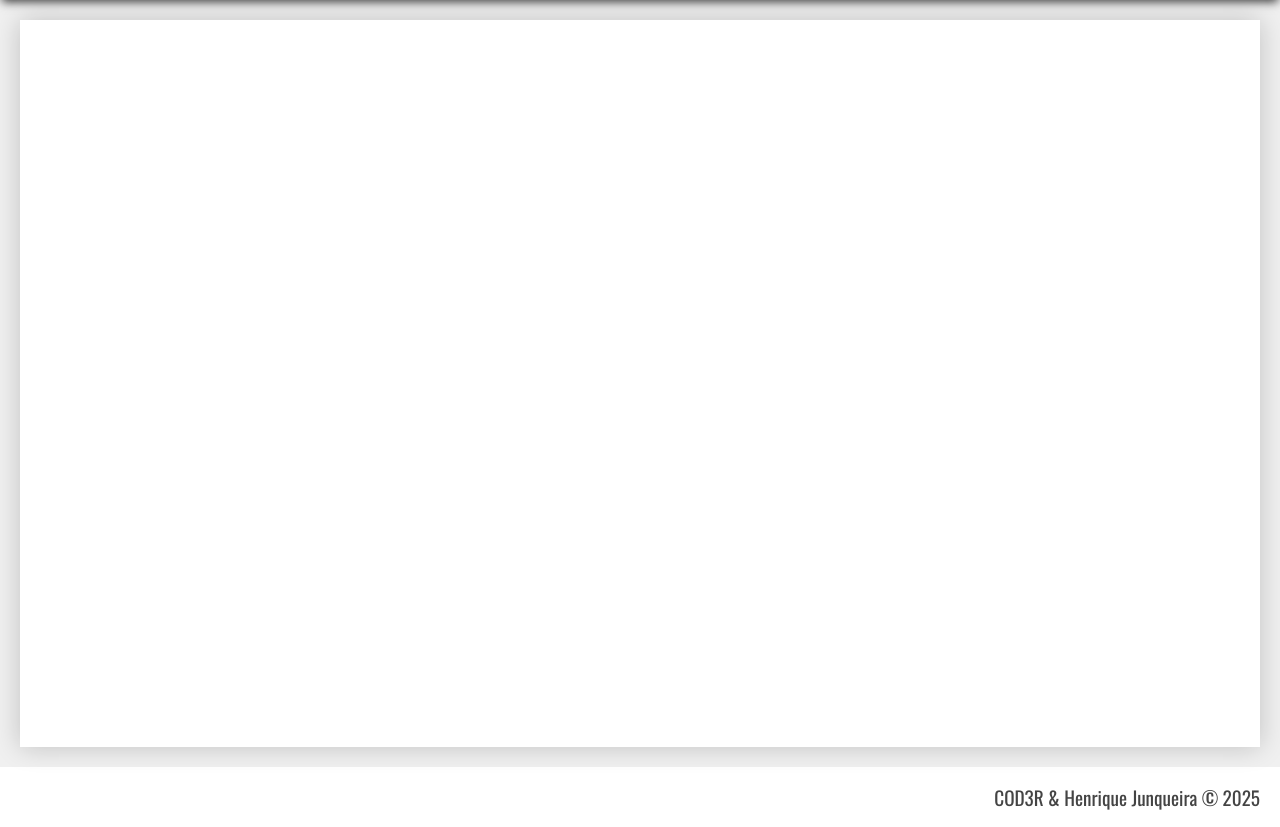
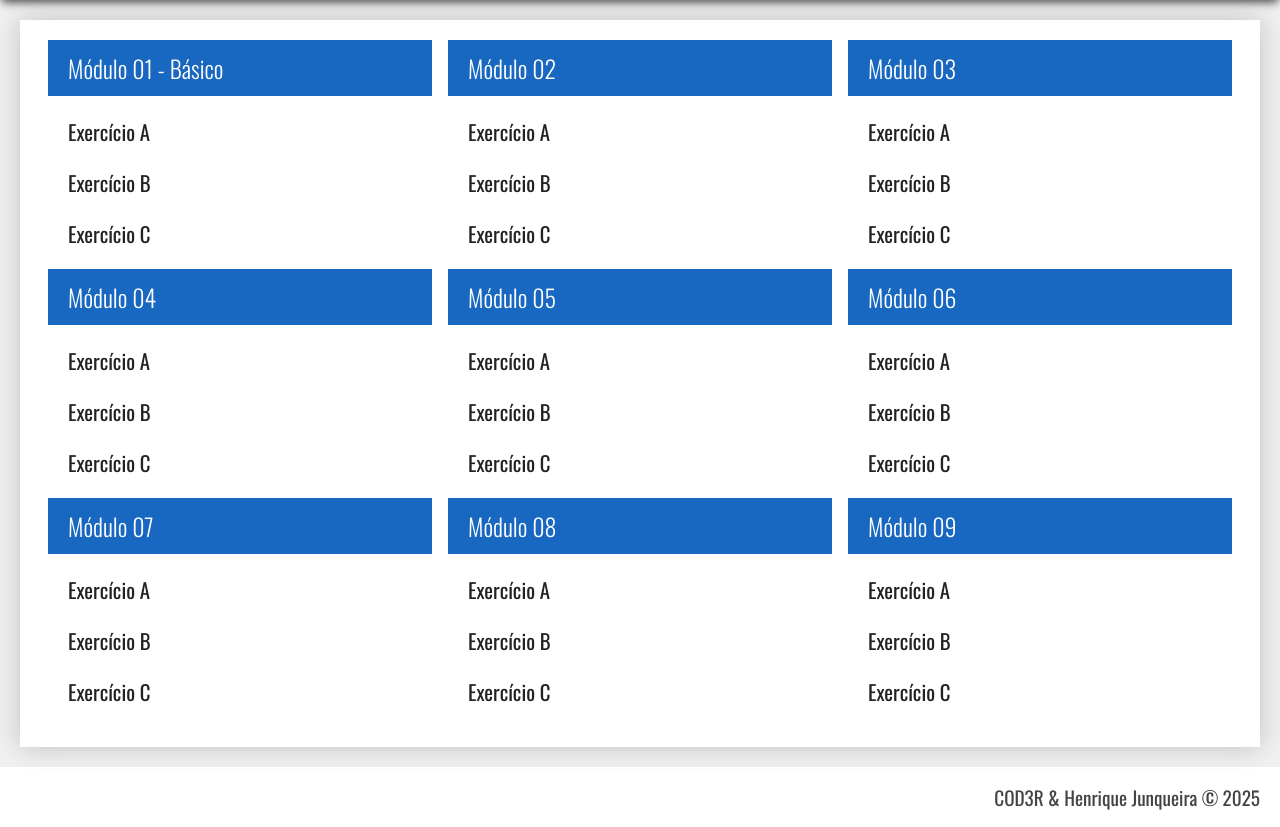
Before and after one commit to henriquejunqueira/curso_php_udemy, a PHP site: page / in a window 1280 px wide. Shown: the part 120-947 px from the top of the page. Run offline with PHP 8.4, Linux system fonts and the light colour scheme.

Commit message:
Iniciando a criação e estilização do menu de exercícios

```diff
--- a/assets/css/estilo.css
+++ b/assets/css/estilo.css
@@ -66,3 +66,44 @@ body {
   padding-right: 20px;
   color: #444;
 }
+
+.modulos {
+  display: flex;
+  flex-wrap: wrap;
+  justify-content: space-around;
+}
+
+.modulo {
+  flex-basis: 32%;
+}
+
+.modulo > h3 {
+  margin: 0px;
+  color: #fff;
+  font-weight: 300;
+  font-size: 1.5rem;
+  padding: 10px 20px;
+  background-color: #1867c0;
+}
+
+.modulo > ul {
+  margin: 0px;
+  padding: 10px;
+  list-style: none;
+}
+
+.modulo > ul > li {
+  padding: 10px;
+  font-size: 1.3rem;
+  cursor: pointer;
+}
+
+.modulo > ul > li > a {
+  display: flex;
+  text-decoration: none;
+  color: #222;
+}
+
+.modulo > ul > li:hover {
+  background-color: #eee;
+}
--- a/index.html
+++ b/index.html
@@ -17,7 +17,82 @@
       <h2>Índice dos exercícios</h2>
     </header>
     <main class="principal">
-      <div class="conteudo"></div>
+      <div class="conteudo">
+        <nav class="modulos">
+          <div class="modulo">
+            <h3>Módulo 01 - Básico</h3>
+            <ul>
+              <li><a href="#">Exercício A</a></li>
+              <li><a href="#">Exercício B</a></li>
+              <li><a href="#">Exercício C</a></li>
+            </ul>
+          </div>
+          <div class="modulo">
+            <h3>Módulo 02</h3>
+            <ul>
+              <li><a href="#">Exercício A</a></li>
+              <li><a href="#">Exercício B</a></li>
+              <li><a href="#">Exercício C</a></li>
+            </ul>
+          </div>
+          <div class="modulo">
+            <h3>Módulo 03</h3>
+            <ul>
+              <li><a href="#">Exercício A</a></li>
+              <li><a href="#">Exercício B</a></li>
+              <li><a href="#">Exercício C</a></li>
+            </ul>
+          </div>
+          <div class="modulo">
+            <h3>Módulo 04</h3>
+            <ul>
+              <li><a href="#">Exercício A</a></li>
+              <li><a href="#">Exercício B</a></li>
+              <li><a href="#">Exercício C</a></li>
+            </ul>
+          </div>
+          <div class="modulo">
+            <h3>Módulo 05</h3>
+            <ul>
+              <li><a href="#">Exercício A</a></li>
+              <li><a href="#">Exercício B</a></li>
+              <li><a href="#">Exercício C</a></li>
+            </ul>
+          </div>
+          <div class="modulo">
+            <h3>Módulo 06</h3>
+            <ul>
+              <li><a href="#">Exercício A</a></li>
+              <li><a href="#">Exercício B</a></li>
+              <li><a href="#">Exercício C</a></li>
+            </ul>
+          </div>
+          <div class="modulo">
+            <h3>Módulo 07</h3>
+            <ul>
+              <li><a href="#">Exercício A</a></li>
+              <li><a href="#">Exercício B</a></li>
+              <li><a href="#">Exercício C</a></li>
+            </ul>
+          </div>
+          <div class="modulo">
+            <h3>Módulo 08</h3>
+            <ul>
+              <li><a href="#">Exercício A</a></li>
+              <li><a href="#">Exercício B</a></li>
+              <li><a href="#">Exercício C</a></li>
+            </ul>
+          </div>
+          <div class="modulo">
+            <h3>Módulo 09</h3>
+            <ul>
+              <li><a href="#">Exercício A</a></li>
+              <li><a href="#">Exercício B</a></li>
+              <li><a href="#">Exercício C</a></li>
+            </ul>
+          </div>
+        </nav>
+      </div>
     </main>
     <footer class="rodape">COD3R & Henrique Junqueira © 2025</footer>
   </body>
```
